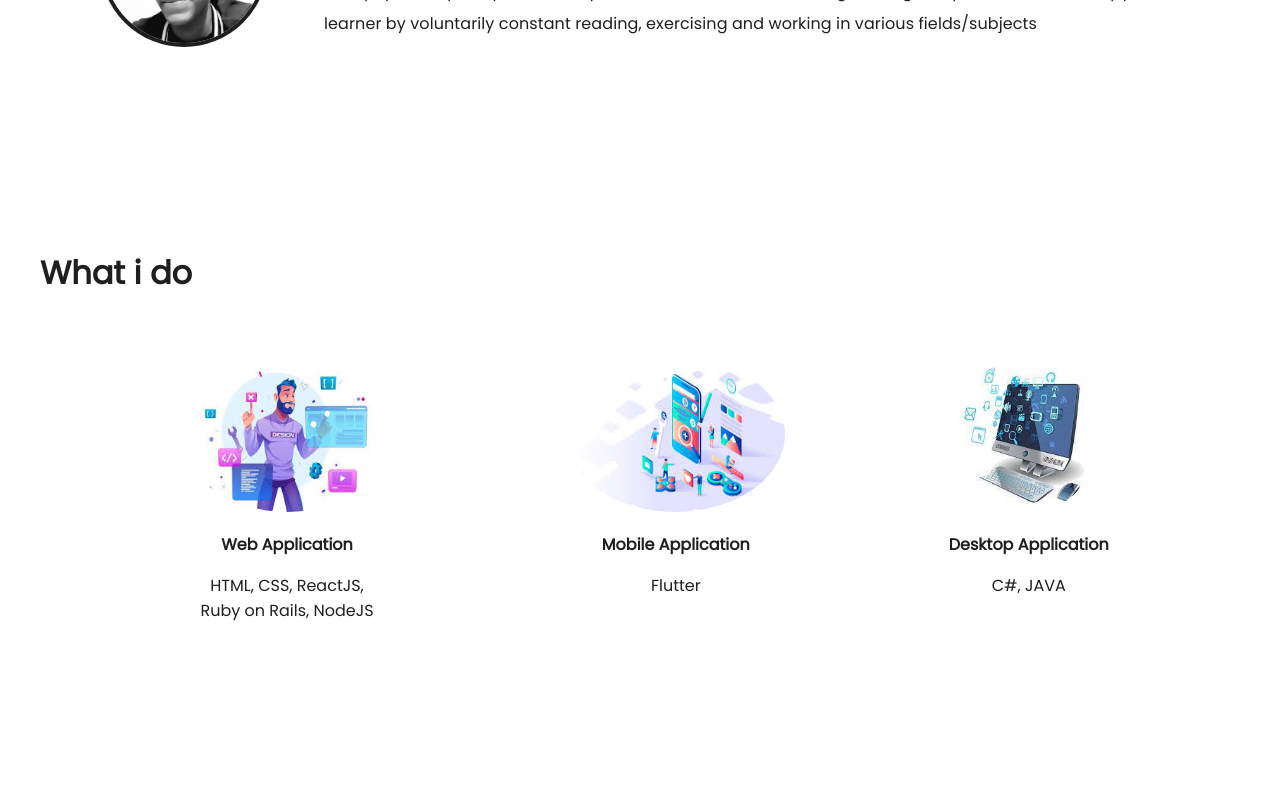
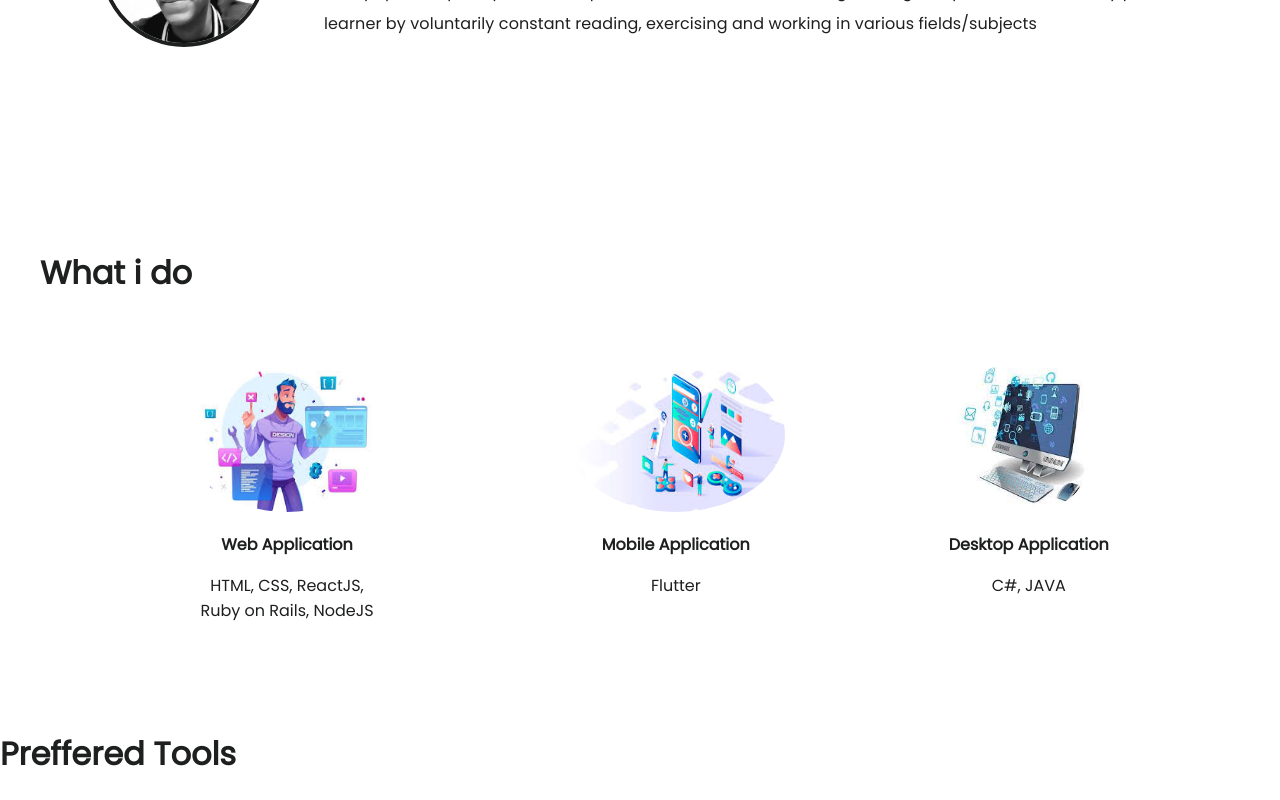
Before and after one commit to kenny-kogi/portfolio, a React (Create React App) app: page / in a window 1280 px wide. Shown: the part 1083-1883 px from the top of the page. Before the commit the page ends 1792 px from the top, so only its background shows below. Built offline with nearby package versions, Linux system fonts and the light colour scheme; a web font is replaced by a local one.

Commit message:
skills section

```diff
--- a/src/App.js
+++ b/src/App.js
@@ -2,6 +2,7 @@ import Navbar from "./components/Navbar";
 import Hero from "./components/Hero";
 import About from "./components/About";
 import Services from "./components/Services";
+import Skills from "./components/Skills";
 
 function App() {
   return (
@@ -10,6 +11,7 @@ function App() {
       <Hero />
       <About />
       <Services />
+      <Skills />
     </div>
   );
 }
--- /dev/null
+++ b/src/components/Skills.js
@@ -0,0 +1,12 @@
+import React from "react";
+import "../assets/css/skills.css";
+
+function Skills() {
+  return (
+    <div>
+      <h1>Preffered Tools</h1>
+    </div>
+  );
+}
+
+export default Skills;
```
Also changed, not shown: src/assets/css/skills.css (added).
